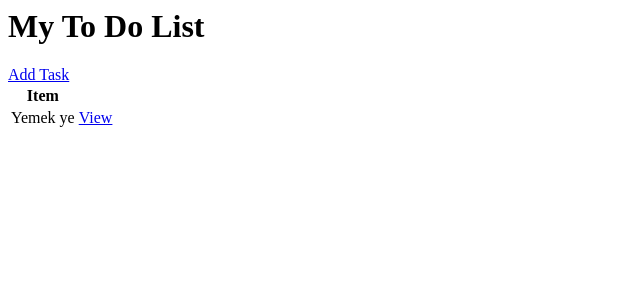
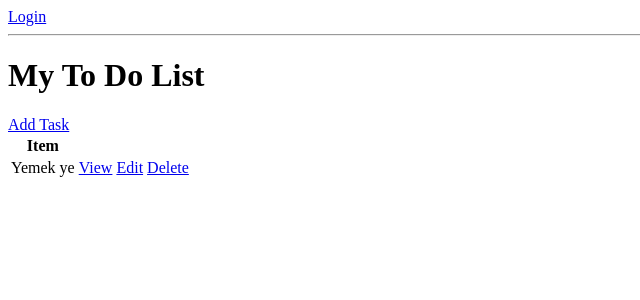
Before and after one commit to kaanguler14/TO-DO-APP, a Django app: page / in a window 1280 px wide. Shown: the top 300 px of the page, without its empty margins (0-640 px from the left). Run offline with Django 3.2, Linux system fonts and the light colour scheme; data comes from the database, SQL or seed files in the repository; both versions use the stored data as it was after the commit.

Commit message:
Delete item and Login/Logout

```diff
--- /dev/null
+++ b/base/templates/base/task_confirm_delete.html
@@ -0,0 +1,6 @@
+<a href="{% url "tasks" %}">Go back</a>
+<form method= "POST">
+    {%csrf_token %}
+    <p>Are you sure to delete this task ? "{{task}}"</p>
+    <input type="submit" value="Delete"/>
+</form>
--- a/base/templates/base/task_list.html
+++ b/base/templates/base/task_list.html
@@ -1,15 +1,25 @@
+{% if request.user.is_authenticated%}
+<p>{{ request.user }}</p>
+<a href="{% url "logout" %}">Logout</a>
+{% else %}
+<a href="{% url "login" %}">Login</a>
+{% endif %}
+<hr>
 <h1>My To Do List</h1>
-<a href="{% url "task-create" %}"> Add Task</a>
+<a href="{% url "task-create"%}"> Add Task</a>
 
 <table>
     <tr>
         <th>Item</th>
+         <th></th>
          <th></th>
     </tr>
     {% for task in tasks %}
     <tr>
         <td>{{ task.title }}</td>
         <td><a href="{% url 'task' task.id %}">View</a> </td>
+        <td><a href="{% url 'task-update' task.id %}">Edit</a> </td>
+        <td><a href="{% url 'task-delete' task.id %}">Delete</a> </td>
     </tr>
     {% empty %}
     <h3>No items in list</h3>
--- a/base/urls.py
+++ b/base/urls.py
@@ -1,9 +1,14 @@
 from django.urls import path
-from .views import TaskList, TaskDetail,TaskCreate
+from .views import TaskList, TaskDetail,TaskCreate ,TaskUpdate, DeleteView, CustomLoginView
+from django.contrib.auth.views import LogoutView
+urlpatterns = [
 
-urlpatterns = [
+    path("login/", CustomLoginView.as_view(), name="login"),
+    path("logout/", LogoutView.as_view(next_page = "login"), name="logout"),
 
     path("", TaskList.as_view(), name="tasks"),
     path('task/<int:pk>/', TaskDetail.as_view(), name='task'),
     path("task-create/", TaskCreate.as_view(), name="task-create"),
+    path('task-update/<int:pk>/', TaskUpdate.as_view(), name='task-update'),
+    path('task-delete/<int:pk>/', DeleteView.as_view(), name='task-delete'),
 ]
--- a/base/views.py
+++ b/base/views.py
@@ -1,9 +1,24 @@
 from django.shortcuts import render
 from django.views.generic.list import ListView
 from django.views.generic.detail import DetailView
-from django.views.generic.edit import CreateView
+from django.views.generic.edit import CreateView, UpdateView, DeleteView
 from django.urls import reverse_lazy
+
+from django.contrib.auth.views import LoginView
+
+
 from .models import Task
+
+
+class CustomLoginView(LoginView):
+    template_name = "base/login.html"
+    fields = "__all__"
+    redirect_authenticated_user = True
+
+    def get_success_url(self):
+        return reverse_lazy("tasks")
+
+
 
 class TaskList(ListView):
     model = Task
@@ -18,3 +33,13 @@ class TaskCreate(CreateView):
     model = Task
     fields = "__all__"
     success_url = reverse_lazy("tasks")
+
+class TaskUpdate(UpdateView):
+    model = Task
+    fields = "__all__"
+    success_url = reverse_lazy("tasks")
+
+class DeleteView(DeleteView):
+    model = Task
+    context_object_name = "task"
+    success_url = reverse_lazy("tasks")
```
Also changed, not shown: base/templates/base/login.html (added, +8 -0 lines), db.sqlite3.
